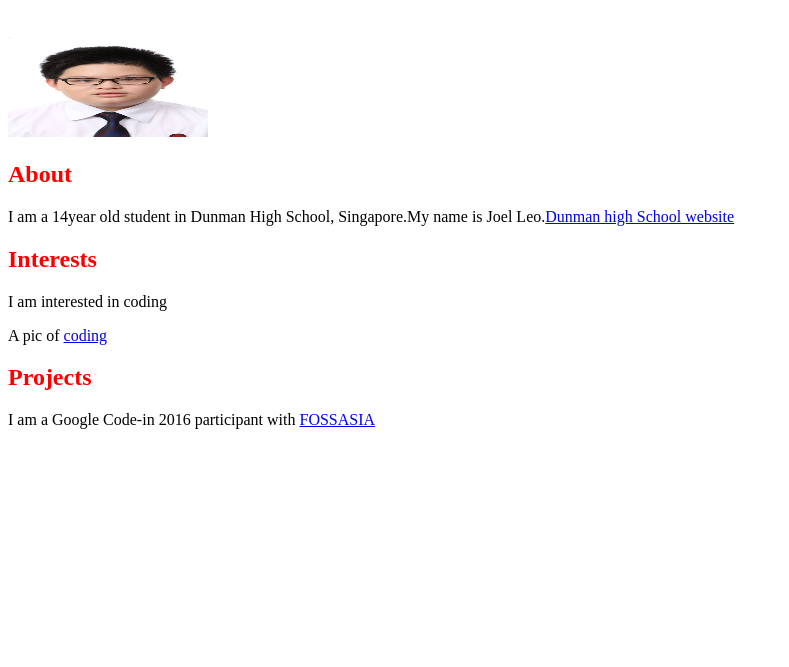
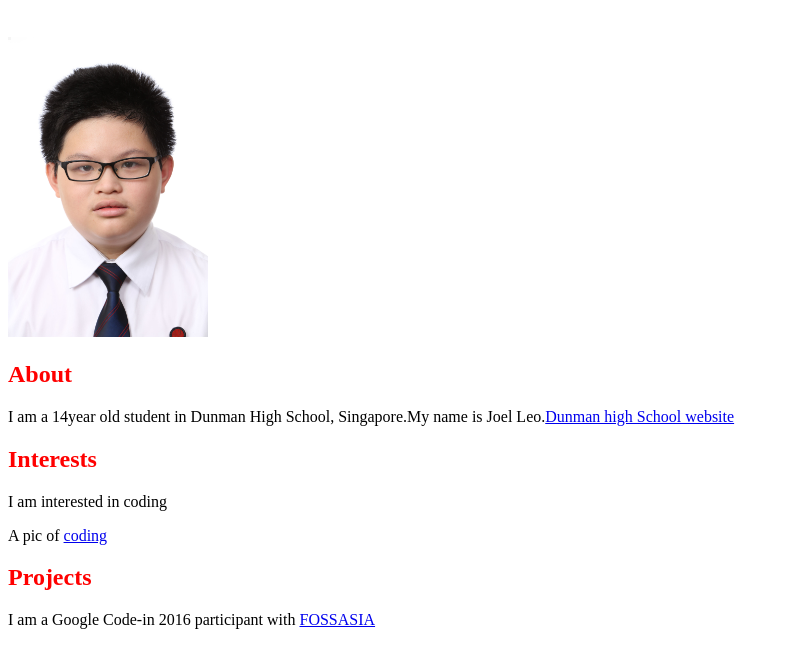
Before and after one commit to dhs17y2fleoqiyijoel/dhs17y2fleoqiyijoel.github.io, a plain HTML site: page index.html in a window 1280 px wide. Shown: the part 61-728 px from the top of the page, without its empty margins (0-789 px from the left). Drawn offline with Linux system fonts and the light colour scheme.

Commit message:
Update index.html

```diff
--- a/index.html
+++ b/index.html
@@ -7,7 +7,7 @@
   <body>
 <h1>My Blog Page</h1>
     <br>
-    <img src="photo.jpg" width=200px height=100px>
+    <img src="photo.jpg" width=200px height=300px>
     <h2>About</h2>
     <p>I am a 14year old student in Dunman High School, Singapore.My name is Joel Leo.<a href="http://dunmanhigh.moe.edu.sg/wp-content/uploads/website/index.html">Dunman high School website</a>
 
```
